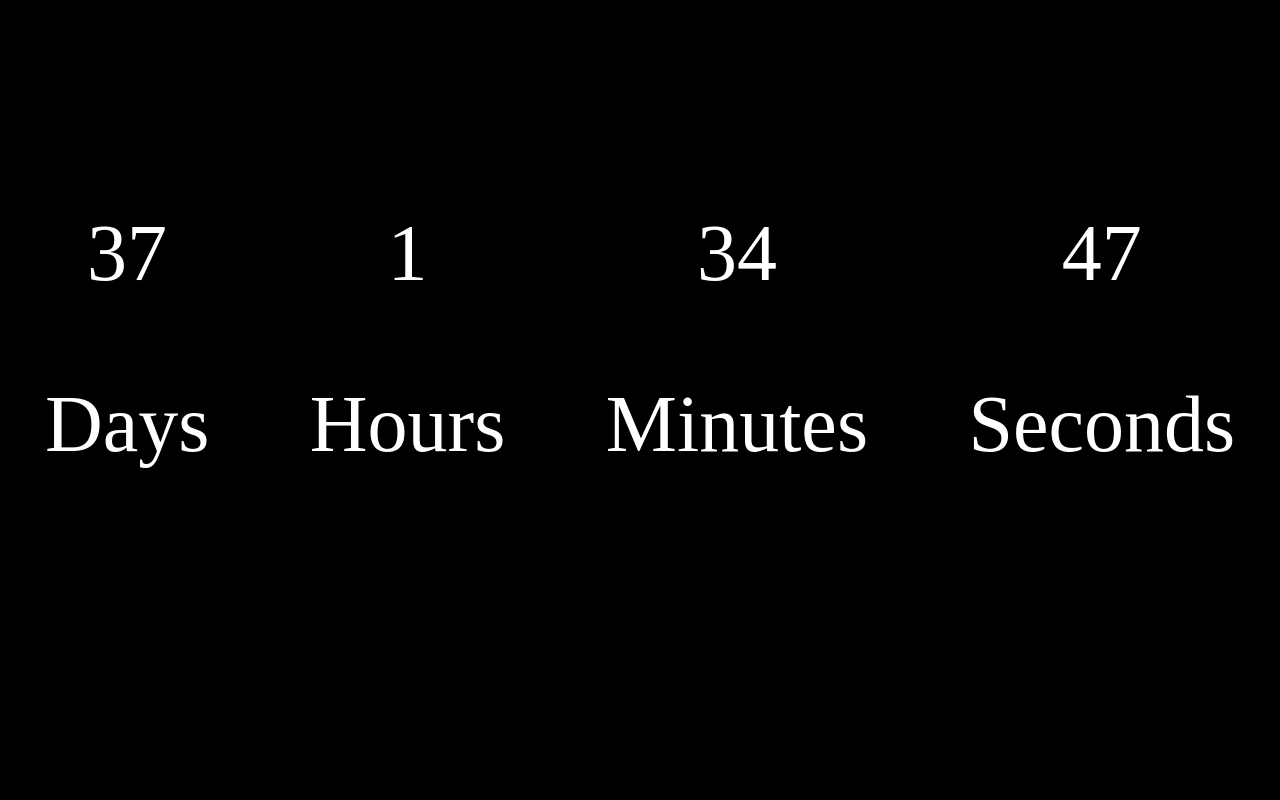
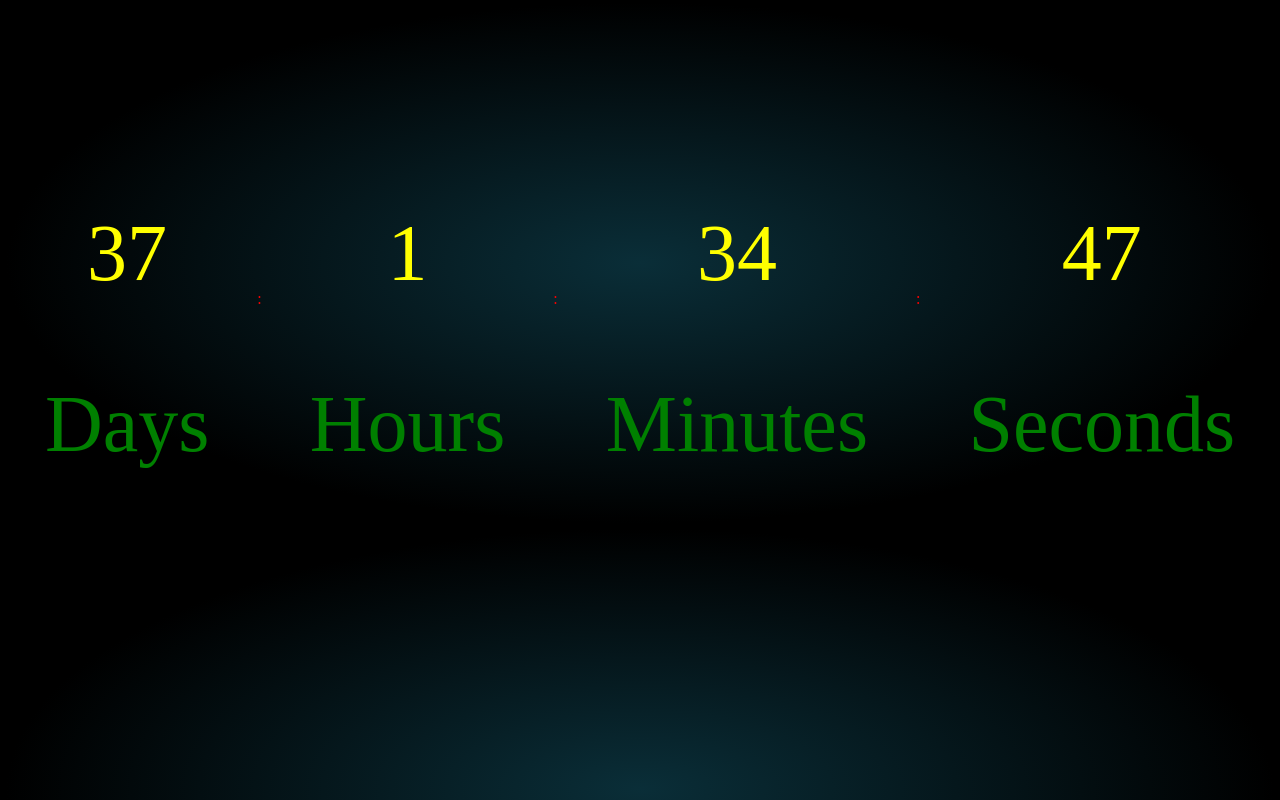
Before and after one commit to AndreasB09/Countdown-Component, a React (Vite) app: page / in a window 1280 px wide. Built offline with nearby package versions, Linux system fonts and the light colour scheme.

Commit message:
messing with background

```diff
--- a/src/App.css
+++ b/src/App.css
@@ -3,7 +3,10 @@ show-counter
 countdown */
 
 body {
-  background-color: black;
+    background: #0f3854;
+    background: radial-gradient(ellipse at center,  #0a2e38  0%, #000000 70%);
+    background-size: 100%;
+    height: 100%;
 }
 
 .countdown {
@@ -14,7 +17,15 @@ body {
 }
 
 .countdown p {
-  color: white;
+  color: yellow;
+}
+
+.countdown span {
+  color: green;
+}
+
+.divider {
+  color: red;
 }
 
 .show-counter .countdown {
--- a/src/countdownTimer.jsx
+++ b/src/countdownTimer.jsx
@@ -19,17 +19,17 @@ const CountdownTimer = ({ targetDate }) => {
         <p>{days}</p>
         <span>Days</span>
       </div>
-      <p>:</p>
+      <p className="divider">:</p>
       <div className={hours <= 0 ? "countdown ending" : "countdown"}>
         <p>{hours}</p>
         <span>Hours</span>
       </div>
-      <p>:</p>
+      <p className="divider">:</p>
       <div className={minutes <= 0 ? "countdown ending" : "countdown"}>
         <p>{minutes}</p>
         <span>Minutes</span>
       </div>
-      <p>:</p>
+      <p className="divider">:</p>
       <div className={seconds <= 0 ? "countdown ending" : "countdown"}>
         <p>{seconds}</p>
         <span>Seconds</span>
```
